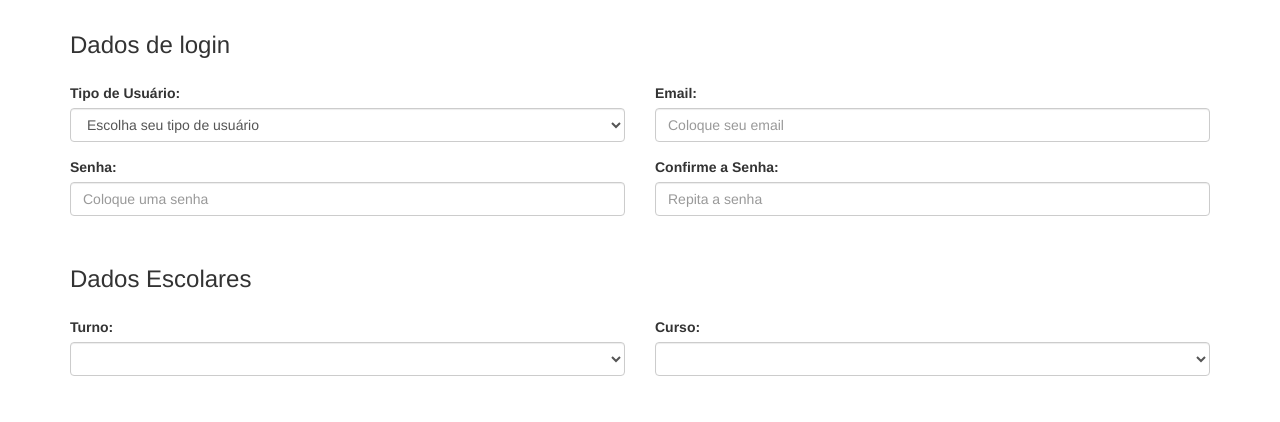
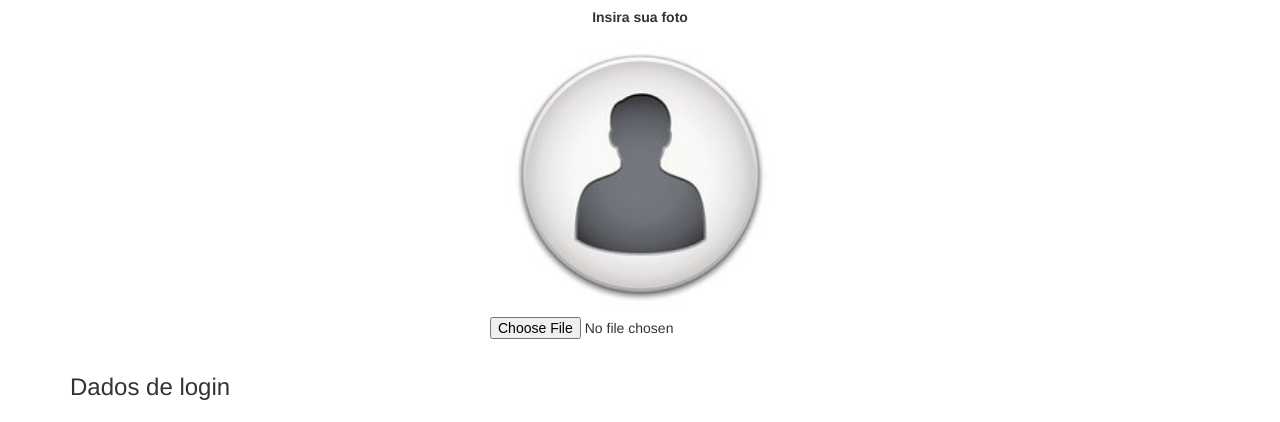
Before and after one commit to karinexs/projeto_saga, a plain HTML site: page cadastro.html in a window 1280 px wide. Shown: the part 305-727 px from the top of the page. Drawn offline with nearby package versions, Linux system fonts and the light colour scheme.

Commit message:
colocando foto no cadastro

```diff
--- a/cadastro.html
+++ b/cadastro.html
@@ -62,7 +62,21 @@
      <div class="container">
         <h2 style="text-align:center">Cadastro</h2>
         <form>
+            <div class="row text-center">
+                <div class="form group col-sm-12">
+                    <label>Insira sua foto</label><br>
 
+                    <div id="img-container">
+                        <img id="preview" src="img/user.jpg">
+                    </div>
+
+                 </div>
+            </div>
+            <div class="row cx">
+                <div class="form group col-12">
+                    <input id="img-input" type="file" name="imagem">
+                </div>
+            </div>
             <h3>Dados de login</h3>
             <div class="row">
                 <div class="form-group col-sm-6">
@@ -165,7 +179,18 @@
 
 
     </div>
-
+    <script>
+        function readImage() {
+          if (this.files && this.files[0]) {
+            var file = new FileReader();
+            file.onload = function(e) {
+            document.getElementById("preview").src = e.target.result;
+          };
+      file.readAsDataURL(this.files[0]);
+          }
+        }
+      document.getElementById("img-input").addEventListener("change", readImage, false);
+      </script>
     <!-- jQuery (necessary for Bootstrap's JavaScript plugins) -->
     <script src="https://ajax.googleapis.com/ajax/libs/jquery/1.11.3/jquery.min.js"></script>
     <!-- Include all compiled plugins (below), or include individual files as needed -->
--- a/estilo.css
+++ b/estilo.css
@@ -21,3 +21,18 @@ h3 {
 #botao{
 	padding-top: 15px;
 }
+
+#preview{
+    width:25%;
+    height: 25%;
+    border-radius: 50%;
+ }
+ .centro{
+	 text-align: center;
+ }
+ .cx{
+
+    width: 300px;
+    margin-left: auto;
+    margin-right: auto;
+}
```
